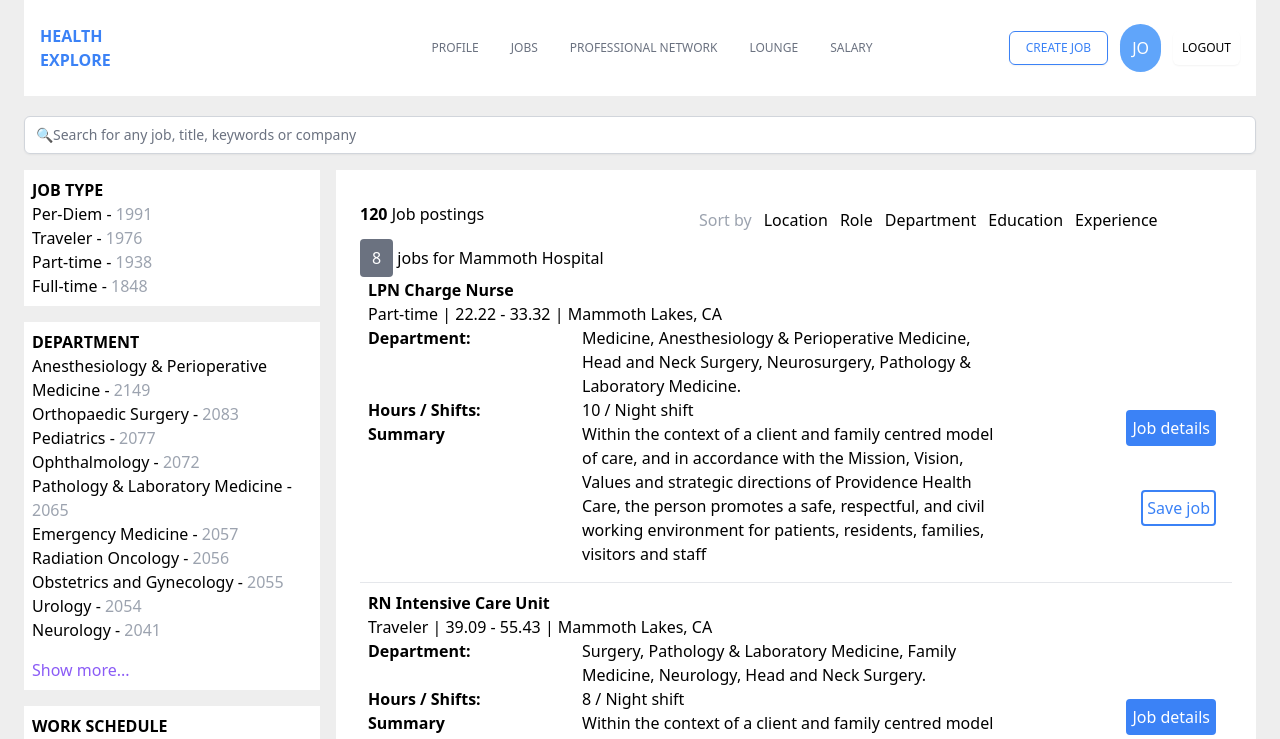
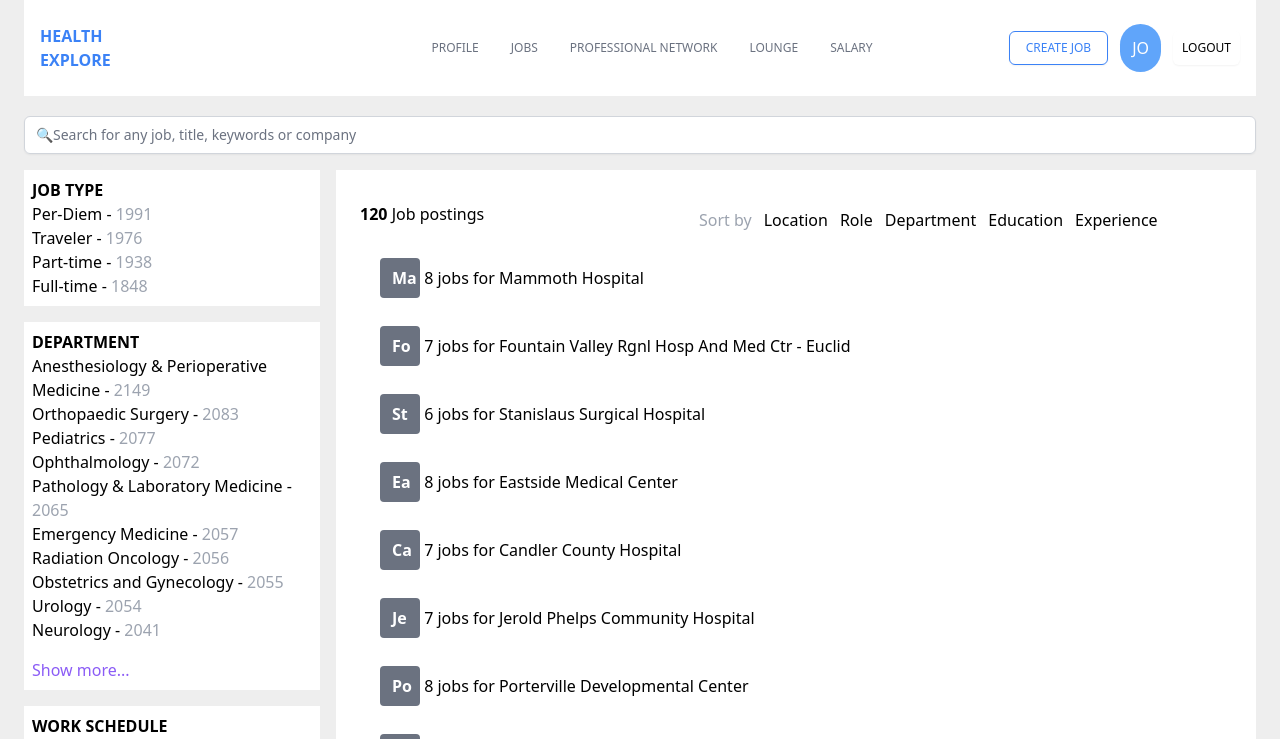
Before and after one commit to juandxce/job-board-dxce, a Next.js app: page / in a window 1280 px wide. Shown: the top 739 px of the page. Built offline with nearby package versions, Linux system fonts and the light colour scheme.

Commit message:
Implemented job selection by posting and single job

```diff
--- a/package.json
+++ b/package.json
@@ -14,6 +14,7 @@
     "postcss": "^8.2.4",
     "react": "17.0.1",
     "react-dom": "17.0.1",
-    "tailwindcss": "^2.0.2"
+    "tailwindcss": "^2.0.2",
+    "underscore": "^1.12.0"
   }
 }
--- a/sections/Body.js
+++ b/sections/Body.js
@@ -43,16 +43,46 @@ function Body() {
       </div>
       <div>
         {state.jobPostings.map((post, index) => (
-          <div key={index}>
+          <div
+            onClick={(e) => {
+              e.stopPropagation();
+              if (isEqual(post, state.selectedJobPosting)) {
+                return dispatch({
+                  type: "SET_SELECTED_JOB_POSTING",
+                  payload: {},
+                });
+              }
+              dispatch({ type: "SET_SELECTED_JOB_POSTING", payload: post });
+            }}
+            key={index}
+            className="m-3 cursor-pointer hover:bg-gray-50 p-2"
+          >
             <div>
-              <span className="bg-gray-500 text-white px-3 py-2 rounded">
-                {post.items.length}
+              <span className="bg-gray-500 text-white px-3 py-2 rounded h-10	w-10 inline-flex self-center text-center font-bold justify-self-center">
+                {post.name.substring(0, 2)}
               </span>{" "}
-              jobs for {post.name}
+              {post.items.length} jobs for {post.name}
             </div>
-            <div className="divide-y divide-gray-200">
+            <div
+              className={`${
+                !isEqual(post, state.selectedJobPosting) && "hidden"
+              } block divide-y divide-gray-200`}
+            >
               {post.items?.map((item, postIndex) => (
-                <div className="p-2" key={postIndex}>
+                <div
+                  onClick={(e) => {
+                    e.stopPropagation();
+                    if (isEqual(post, state.selectedItem)) {
+                      return dispatch({
+                        type: "SET_SELECTED_ITEM",
+                        payload: {},
+                      });
+                    }
+                    dispatch({ type: "SET_SELECTED_ITEM", payload: item });
+                  }}
+                  className="p-2 cursor-pointer"
+                  key={postIndex}
+                >
                   <div className="font-semibold">{item.job_title}</div>
                   <div>
                     {item.job_type} | {item.salary_range[0]} -{" "}
@@ -60,8 +90,8 @@ function Body() {
                   </div>
                   <div
                     className={`${
-                      isEqual(item, state.selectedItem) && "block"
-                    }  grid md:grid-cols-4 grid-cols-3 relative pb-12 md:pb-2`}
+                      !isEqual(item, state.selectedItem) && "hidden"
+                    } block grid md:grid-cols-4 grid-cols-3 relative pb-12 md:pb-2`}
                   >
                     <div className="col-span-1 font-bold">Department:</div>
                     <div className="col-span-2 md:col-start-2 md:col-end-4 md:col-span-3">
@@ -73,11 +103,15 @@ function Body() {
                       }, "")}
                     </div>
 
-                    <div className="col-span-1 font-bold md:col-span-1 md:col-start-1 md:col-end-2">Hours / Shifts:</div>
+                    <div className="col-span-1 font-bold md:col-span-1 md:col-start-1 md:col-end-2">
+                      Hours / Shifts:
+                    </div>
                     <div className="col-span-2 md:col-start-2 md:col-end-4">
                       {item.hours[0]} / {item.work_schedule}
                     </div>
-                    <div className="col-span-1 font-bold md:col-span-1 md:col-start-1 md:col-end-2">Summary</div>
+                    <div className="col-span-1 font-bold md:col-span-1 md:col-start-1 md:col-end-2">
+                      Summary
+                    </div>
                     <div className="col-span-2 md:col-span-2 md:col-start-2 md:col-end-4">
                       {item.description}
                     </div>
--- a/store.js
+++ b/store.js
@@ -24,6 +24,12 @@ const StateProvider = ({ children }) => {
       case "SET_MODAL_IS_OPEN":
         newState = { ...state, modalIsOpen: action.payload };
         return newState;
+      case "SET_SELECTED_ITEM":
+        newState = { ...state, selectedItem: action.payload };
+        return newState;
+      case "SET_SELECTED_JOB_POSTING":
+        newState = { ...state, selectedJobPosting: action.payload };
+        return newState;
       case "SELECT_USER_FILTERS":
         const newFilters = { ...state.selectedFilters };
         if(newFilters[action.payload.key] === action.payload.value) {
```
